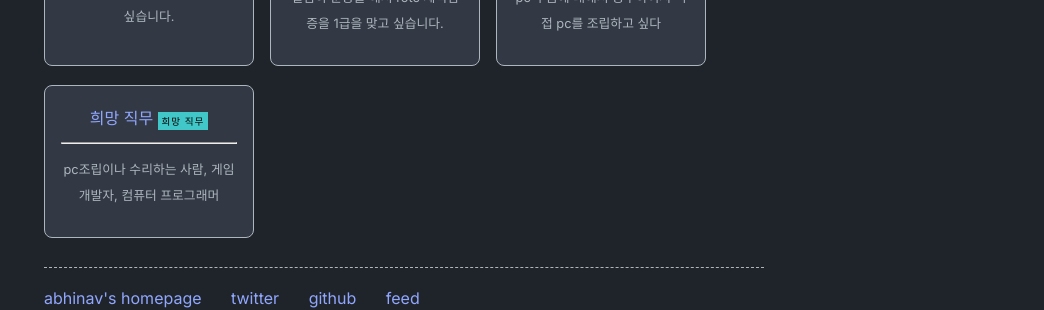
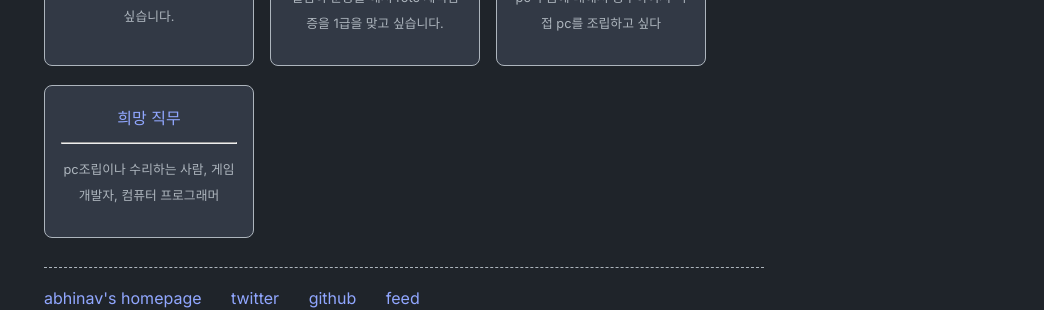
Before and after one commit to Eustiana07/.github.io, a Jekyll site: the page built from index.md, in a window 1280 px wide. Shown: the part 1282-1592 px from the top of the page, without its empty margins (236-1280 px from the left). Built offline with Jekyll 4.4.1, drawn with Linux system fonts in a browser that asks for light colours.

Commit message:
Update home.yml

```diff
--- a/_data/home.yml
+++ b/_data/home.yml
@@ -38,7 +38,7 @@ old_project_entries:
   - title: 희망 직무
     url: https://www.humangous.co
     desc: pc조립이나 수리하는 사람, 게임 개발자, 컴퓨터 프로그래머
-    highlight: 희망 직무
+
 footer_entries:
   - title: abhinav's homepage
     url: https://www.abhinav.co
```
